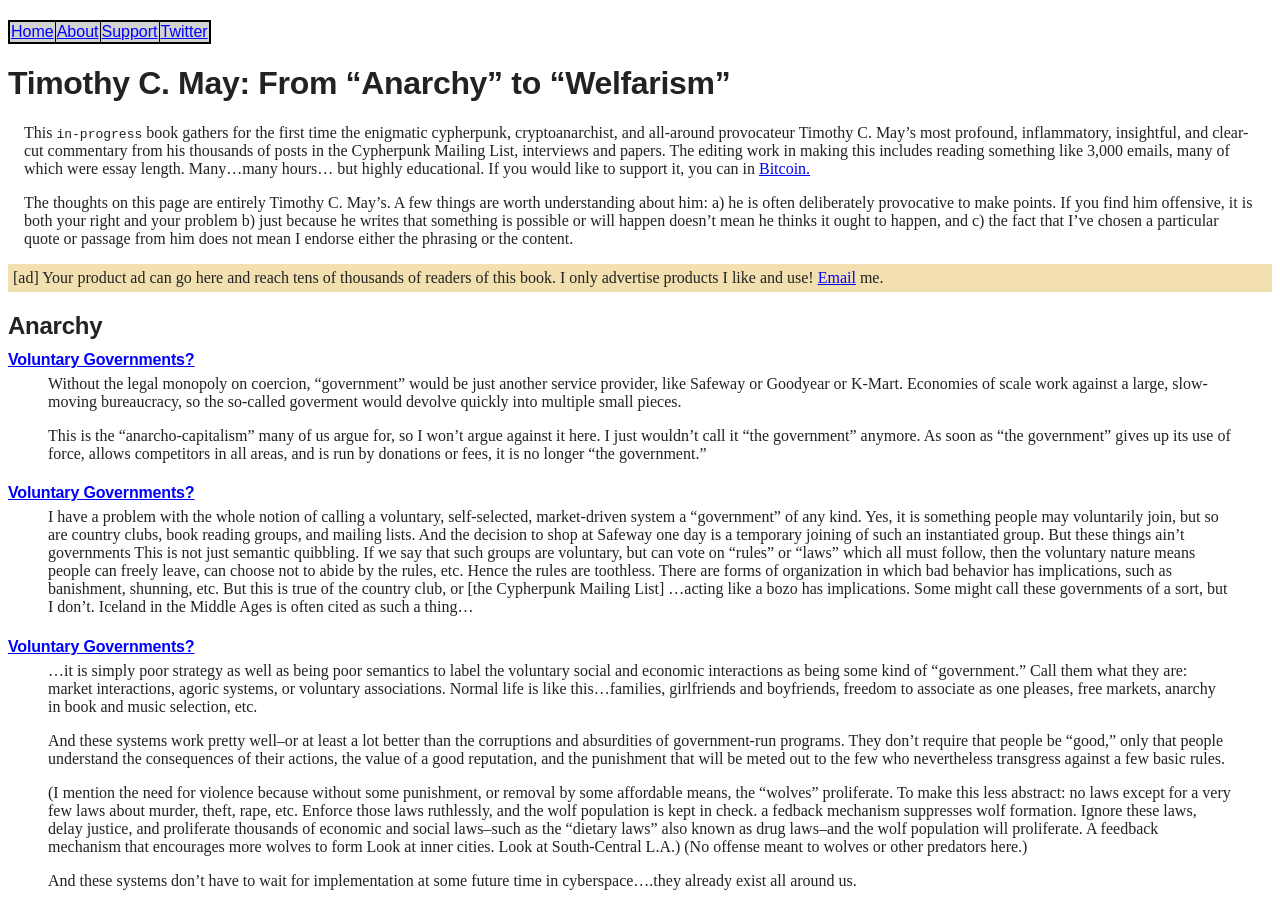
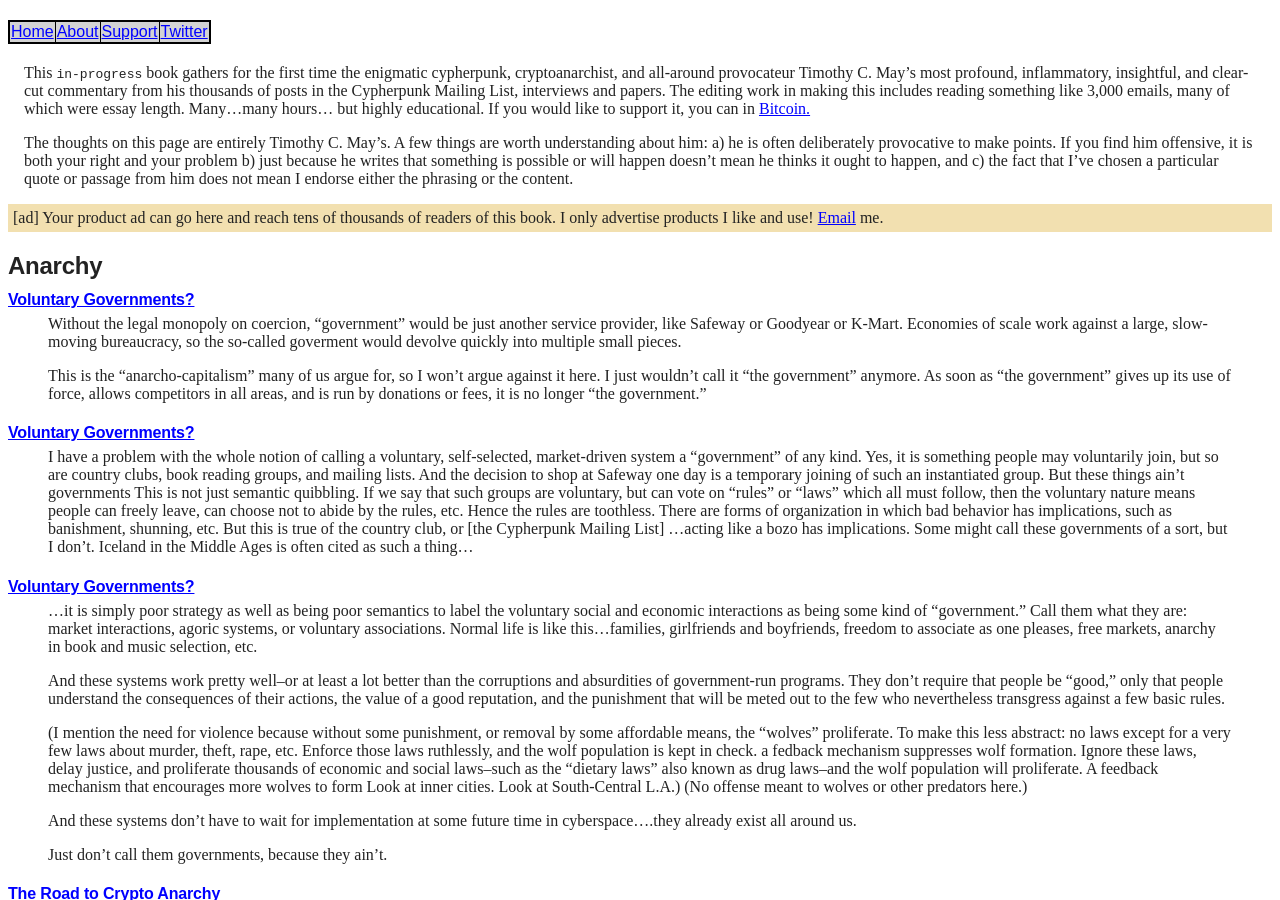
Before and after one commit to wakgill/deryk, a Jekyll site: the page built from tcm.md, in a window 1280 px wide and 900 px high. Built offline with Jekyll 4.4.1, drawn with Linux system fonts in a browser that asks for light colours.

Commit message:
Update tcm.md

```diff
--- a/tcm.md
+++ b/tcm.md
@@ -3,8 +3,6 @@ layout: default
 title: "Timothy C. May: From Anarchy to Welfarism"
 image: https://raw.githubusercontent.com/wakgill/deryk/main/assets/img/tmc.png
 ---
-
-# Timothy C. May: From "Anarchy" to "Welfarism"
 
 This <code>in-progress</code> book gathers for the first time the enigmatic cypherpunk, cryptoanarchist, and all-around provocateur Timothy C. May’s most profound, inflammatory, insightful, and clear-cut commentary from his thousands of posts in the Cypherpunk Mailing List, interviews and papers. The editing work in making this includes reading something like 3,000 emails, many of which were essay length. Many...many hours... but highly educational. If you would like to support it, you can in [Bitcoin.](/deryk/support)
 
```
